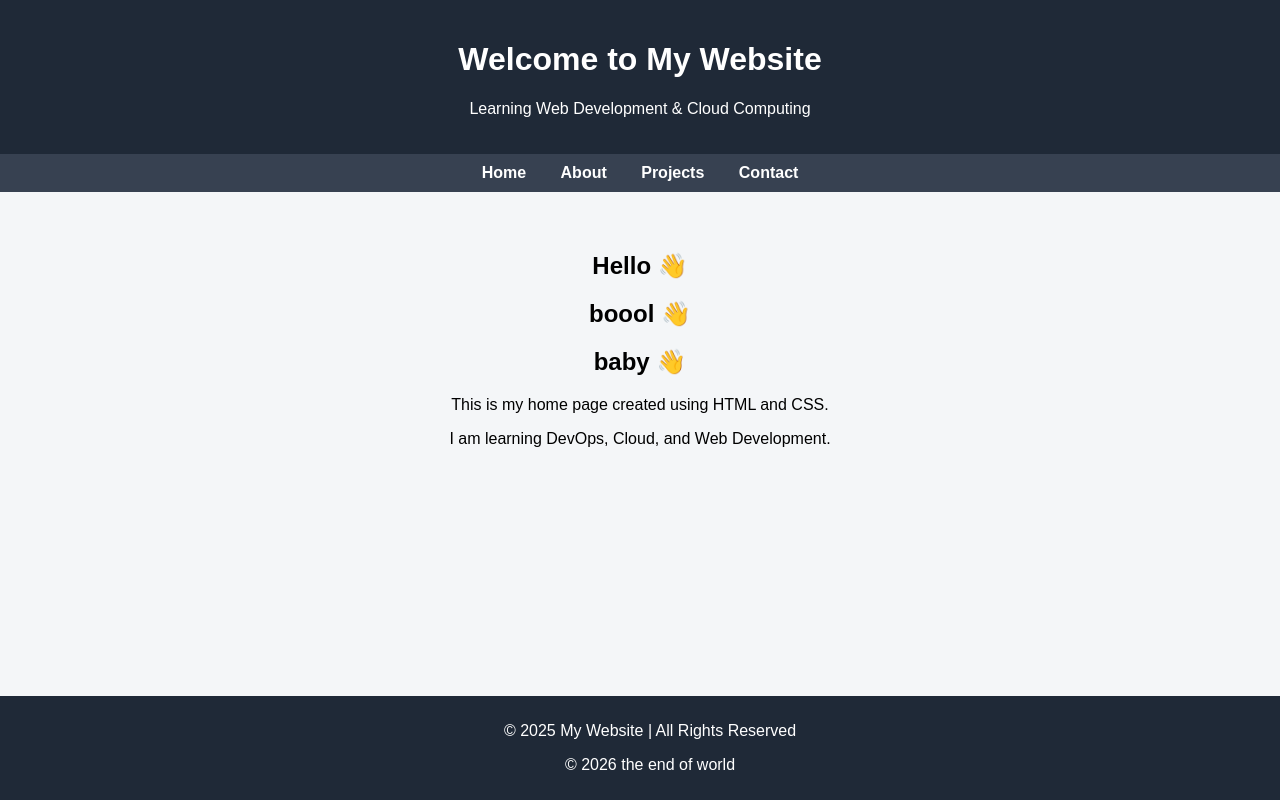
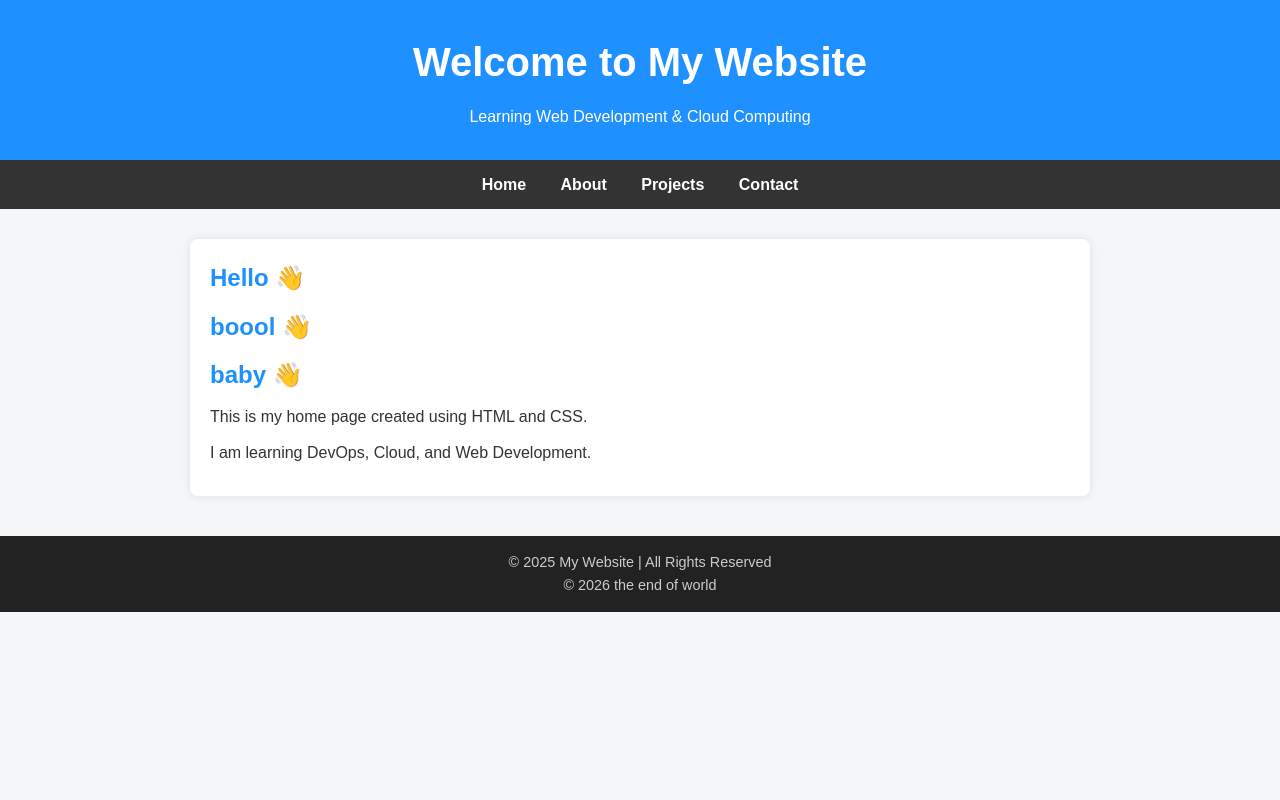
Before and after one commit to Arunjadhav9890/gira, a plain HTML site: page index.html in a window 1280 px wide. Drawn offline with Linux system fonts and the light colour scheme.

Commit message:
add file to new branch

```diff
--- a/index.html
+++ b/index.html
@@ -3,52 +3,7 @@
 <head>
     <meta charset="UTF-8">
     <title>My Home Page</title>
-    <style>
-        body {
-            margin: 0;
-            font-family: Arial, sans-serif;
-            background-color: #f4f6f8;
-        }
-
-        header {
-            background-color: #1f2937;
-            color: white;
-            padding: 20px;
-            text-align: center;
-        }
-
-        nav {
-            background-color: #374151;
-            padding: 10px;
-            text-align: center;
-        }
-
-        nav a {
-            color: white;
-            margin: 0 15px;
-            text-decoration: none;
-            font-weight: bold;
-        }
-
-        nav a:hover {
-            text-decoration: underline;
-        }
-
-        .container {
-            padding: 40px;
-            text-align: center;
-        }
-
-        footer {
-            background-color: #1f2937;
-            color: white;
-            text-align: center;
-            padding: 10px;
-            position: fixed;
-            bottom: 0;
-            width: 100%;
-        }
-    </style>
+    <link rel="stylesheet" href="style.css">
 </head>
 <body>
 
--- /dev/null
+++ b/style.css
@@ -0,0 +1,77 @@
+/* Reset default browser styles */
+* {
+    margin: 0;
+    padding: 0;
+    box-sizing: border-box;
+    font-family: Arial, Helvetica, sans-serif;
+}
+
+/* Page background */
+body {
+    background-color: #f4f6f8;
+    color: #333;
+    line-height: 1.6;
+}
+
+/* Header */
+header {
+    background: #1e90ff;
+    color: white;
+    text-align: center;
+    padding: 30px 20px;
+}
+
+header h1 {
+    margin-bottom: 10px;
+    font-size: 2.5rem;
+}
+
+/* Navigation bar */
+nav {
+    background: #333;
+    text-align: center;
+    padding: 12px 0;
+}
+
+nav a {
+    color: white;
+    text-decoration: none;
+    margin: 0 15px;
+    font-weight: bold;
+}
+
+nav a:hover {
+    color: #1e90ff;
+}
+
+/* Main content */
+.container {
+    max-width: 900px;
+    margin: 30px auto;
+    padding: 20px;
+    background: white;
+    border-radius: 8px;
+    box-shadow: 0 0 10px rgba(0, 0, 0, 0.1);
+}
+
+.container h2 {
+    margin-bottom: 10px;
+    color: #1e90ff;
+}
+
+.container p {
+    margin-bottom: 10px;
+}
+
+/* Footer */
+footer {
+    background: #222;
+    color: #ccc;
+    text-align: center;
+    padding: 15px 10px;
+    margin-top: 40px;
+}
+
+footer p {
+    font-size: 0.9rem;
+}
```
